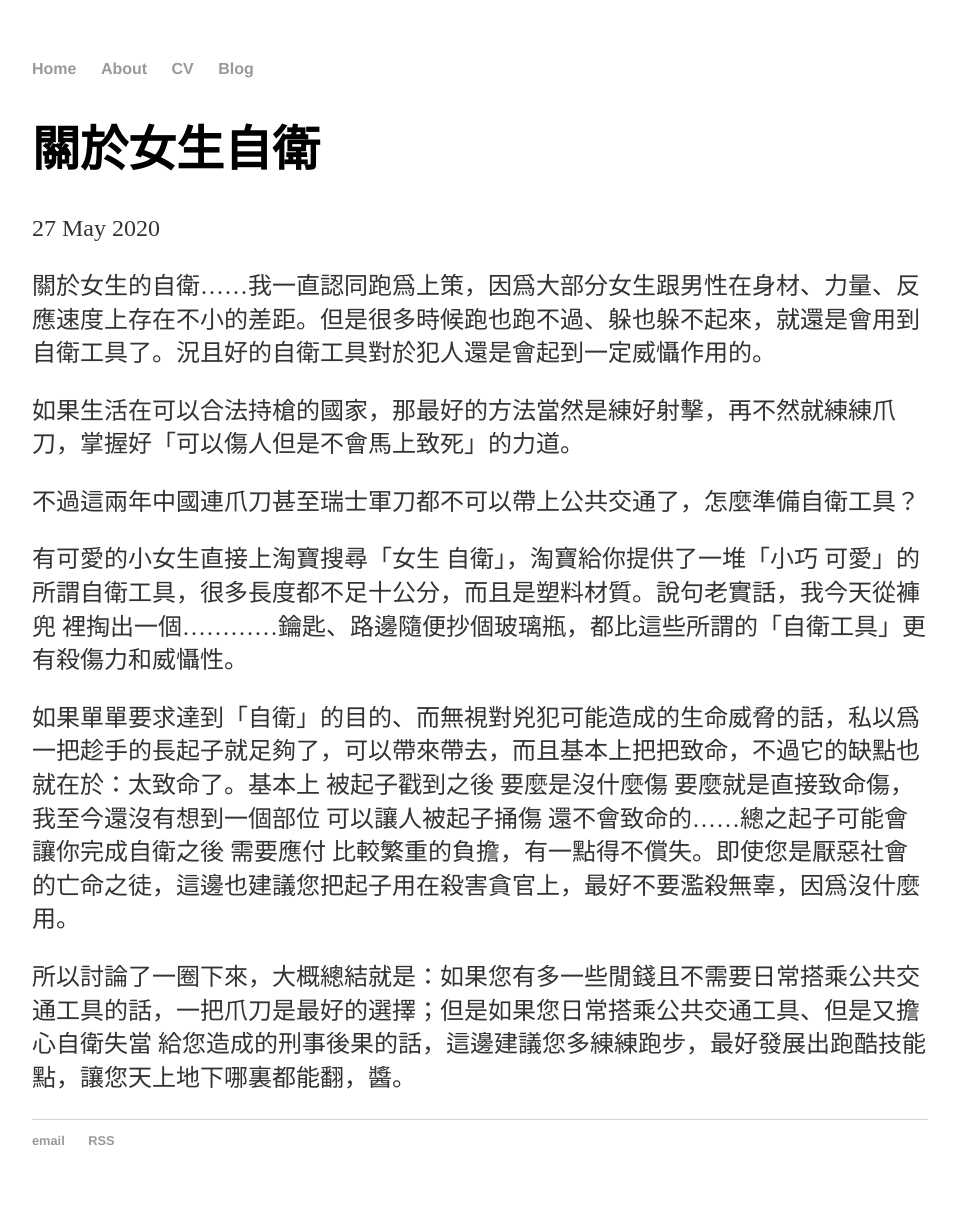
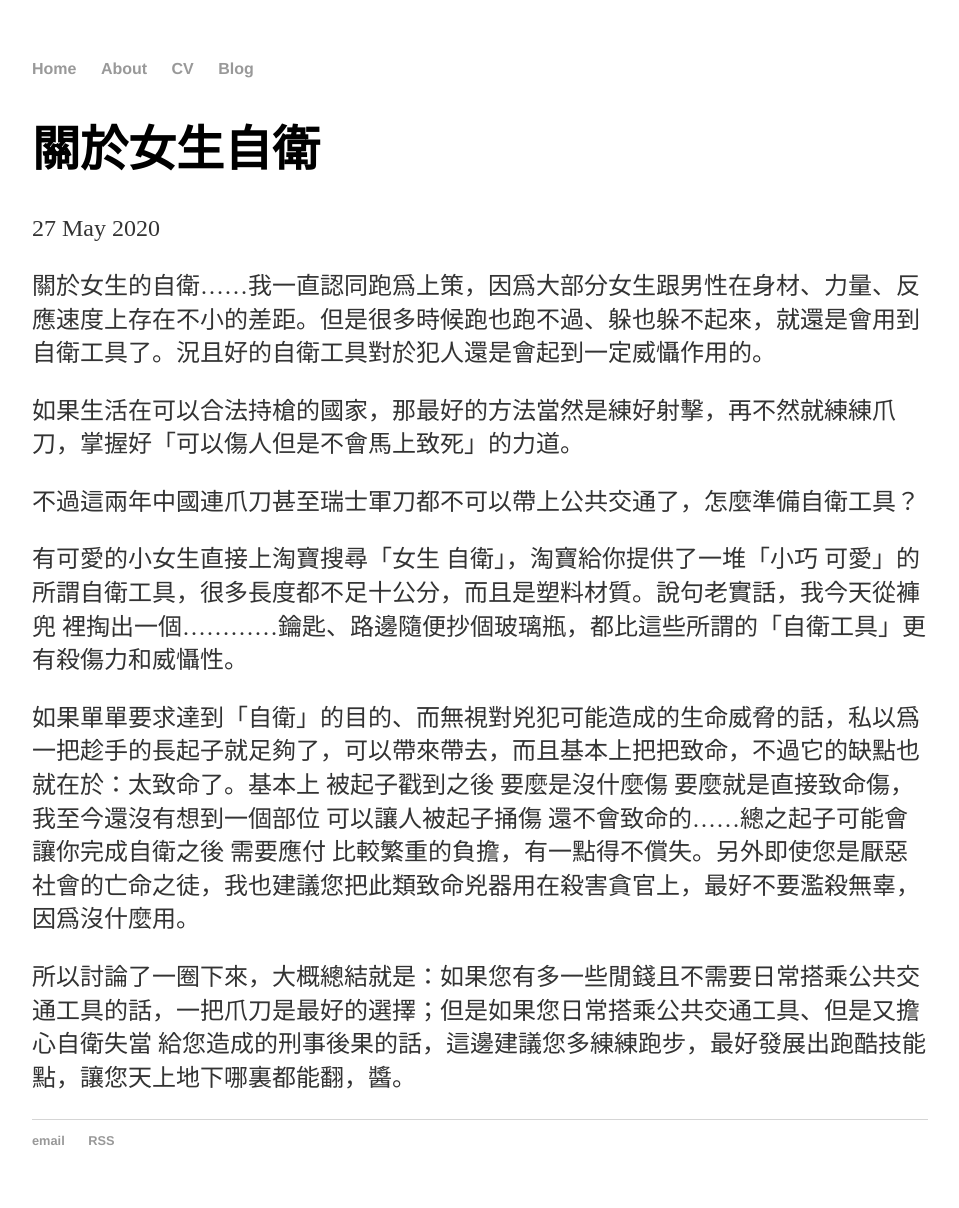
Before and after one commit to Ekove/ekove.github.io, a Jekyll site: the page built from _posts/2020-5-27-Self-Protection.md, in a window 1280 px wide. Shown: the whole page, without its empty margins (160-1119 px from the left). Built offline with Jekyll 4.4.1, drawn with Linux system fonts in a browser that asks for light colours.

Commit message:
Update 2020-5-27-Self-Protection.md

```diff
--- a/_posts/2020-5-27-Self-Protection.md
+++ b/_posts/2020-5-27-Self-Protection.md
@@ -15,7 +15,7 @@ date: 2020-05-27
 
 如果單單要求達到「自衛」的目的、而無視對兇犯可能造成的生命威脅的話，私以爲一把趁手的長起子就足夠了，可以帶來帶去，而且基本上把把致命，不過它的缺點也就在於：太致命了。基本上
 被起子戳到之後 要麼是沒什麼傷 要麼就是直接致命傷，我至今還沒有想到一個部位 可以讓人被起子捅傷 還不會致命的……總之起子可能會讓你完成自衛之後 需要應付
-比較繁重的負擔，有一點得不償失。即使您是厭惡社會的亡命之徒，這邊也建議您把起子用在殺害貪官上，最好不要濫殺無辜，因爲沒什麼用。
+比較繁重的負擔，有一點得不償失。另外即使您是厭惡社會的亡命之徒，我也建議您把此類致命兇器用在殺害貪官上，最好不要濫殺無辜，因爲沒什麼用。
 
 所以討論了一圈下來，大概總結就是：如果您有多一些閒錢且不需要日常搭乘公共交通工具的話，一把爪刀是最好的選擇；但是如果您日常搭乘公共交通工具、但是又擔心自衛失當
 給您造成的刑事後果的話，這邊建議您多練練跑步，最好發展出跑酷技能點，讓您天上地下哪裏都能翻，醬。
```
